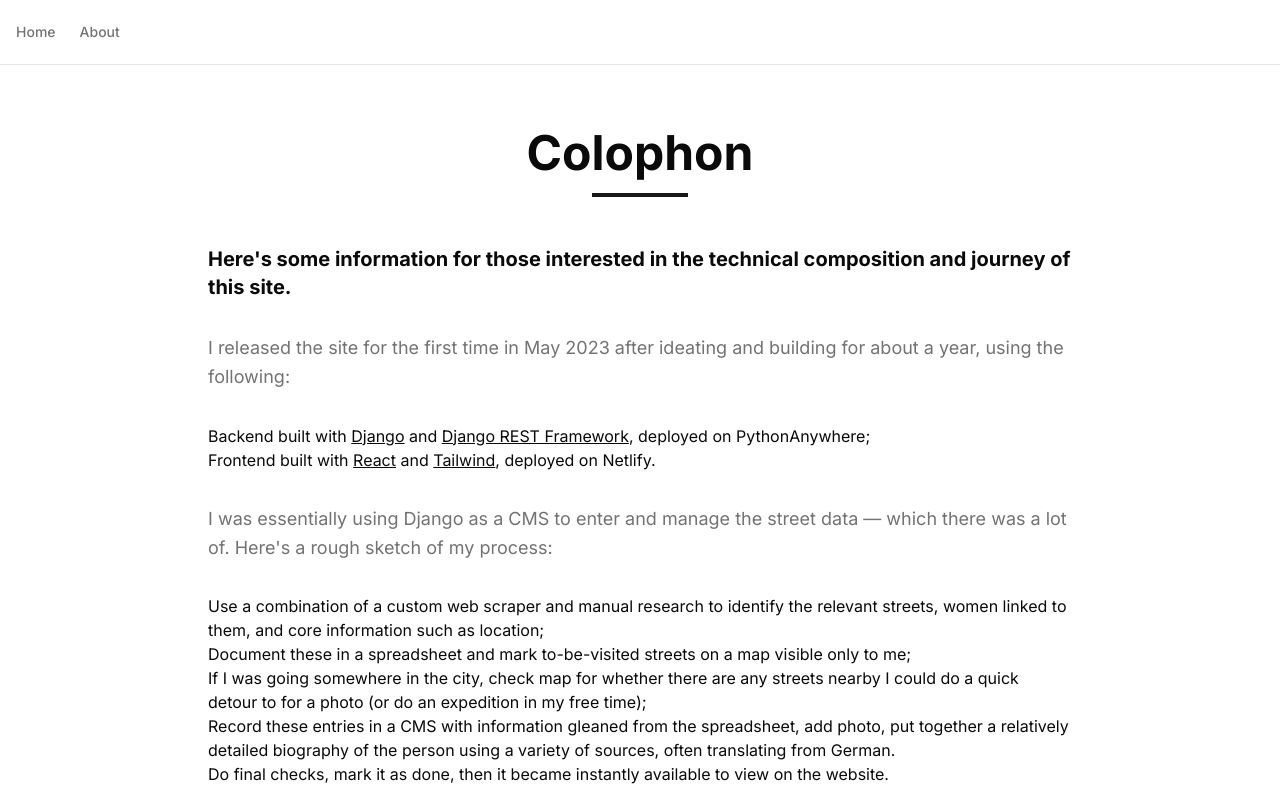
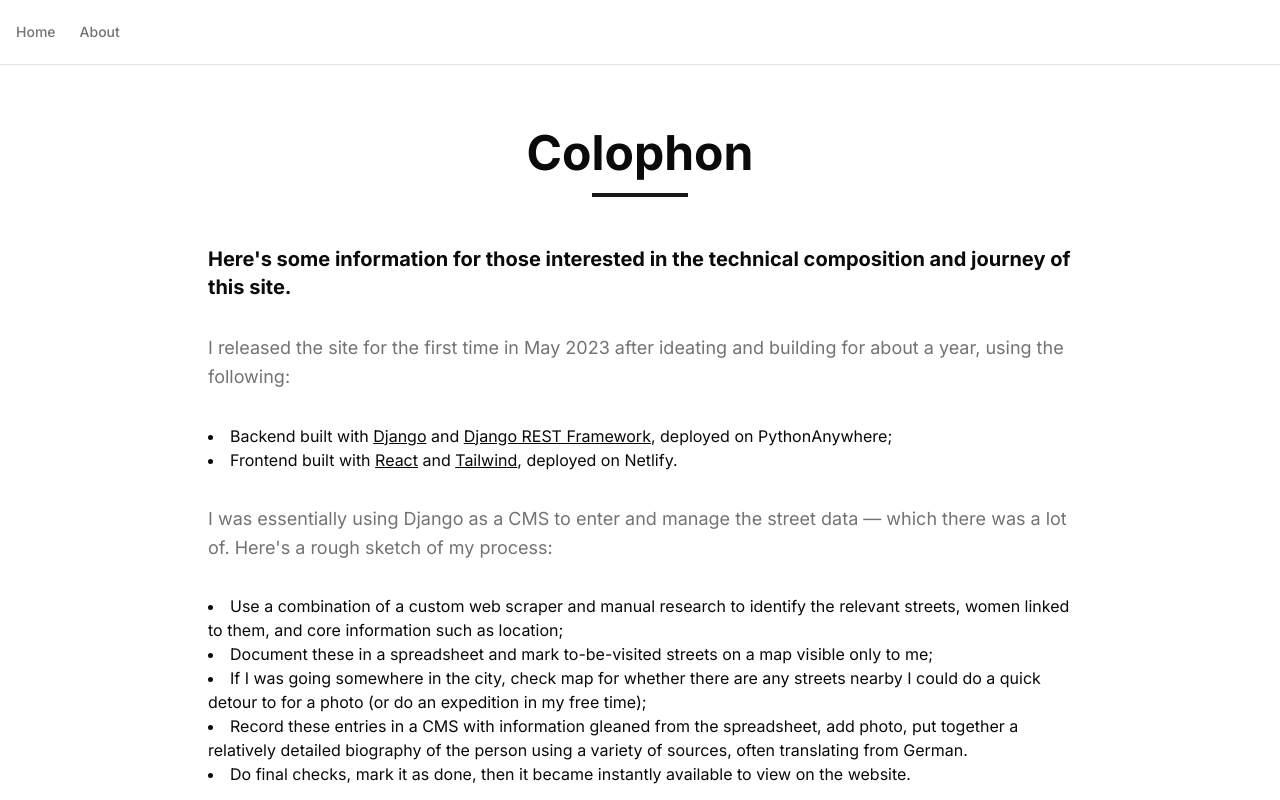
Before and after one commit to rosamundm/named-after-women, a Next.js app: page /colophon in a window 1280 px wide. Shown: the top 800 px of the page. Built offline with nearby package versions, Linux system fonts and the light colour scheme.

Commit message:
Make bullet points visible

```diff
--- a/app/about/page.tsx
+++ b/app/about/page.tsx
@@ -43,7 +43,7 @@ const AboutPage: FC = () => {
           <p className="text-lg text-muted-foreground leading-relaxed">
             Some other key words and concepts I have in mind with this project:
           </p>
-          <ul>
+          <ul className="list-disc list-inside">
             <li>
                 <a href="https://en.wikipedia.org/wiki/Digital_humanities"><u>Digital humanities</u></a>
             </li>
--- a/app/colophon/page.tsx
+++ b/app/colophon/page.tsx
@@ -19,7 +19,7 @@ const ColophonPage: FC = () => {
           <p className="text-lg text-muted-foreground leading-relaxed">
             I released the site for the first time in May 2023 after ideating and building for about a year, using the following:
           </p>
-          <ul>
+          <ul className="list-disc list-inside">
             <li>
                 Backend built with <a href="https://www.djangoproject.com/"><u>Django</u></a> and <a href="https://www.django-rest-framework.org/"><u>Django REST Framework</u></a>, deployed on <a href="https://eu.pythonanywhere.com/">PythonAnywhere</a>;
             </li>
@@ -30,7 +30,7 @@ const ColophonPage: FC = () => {
           <p className="text-lg text-muted-foreground leading-relaxed">
             I was essentially using Django as a CMS to enter and manage the street data — which there was a lot of. Here's a rough sketch of my process:
           </p>
-          <ul>
+          <ul className="list-disc list-inside">
             <li>
                 Use a combination of a custom web scraper and manual research to identify the relevant streets, women linked to them, and core information such as location;
             </li>
```
